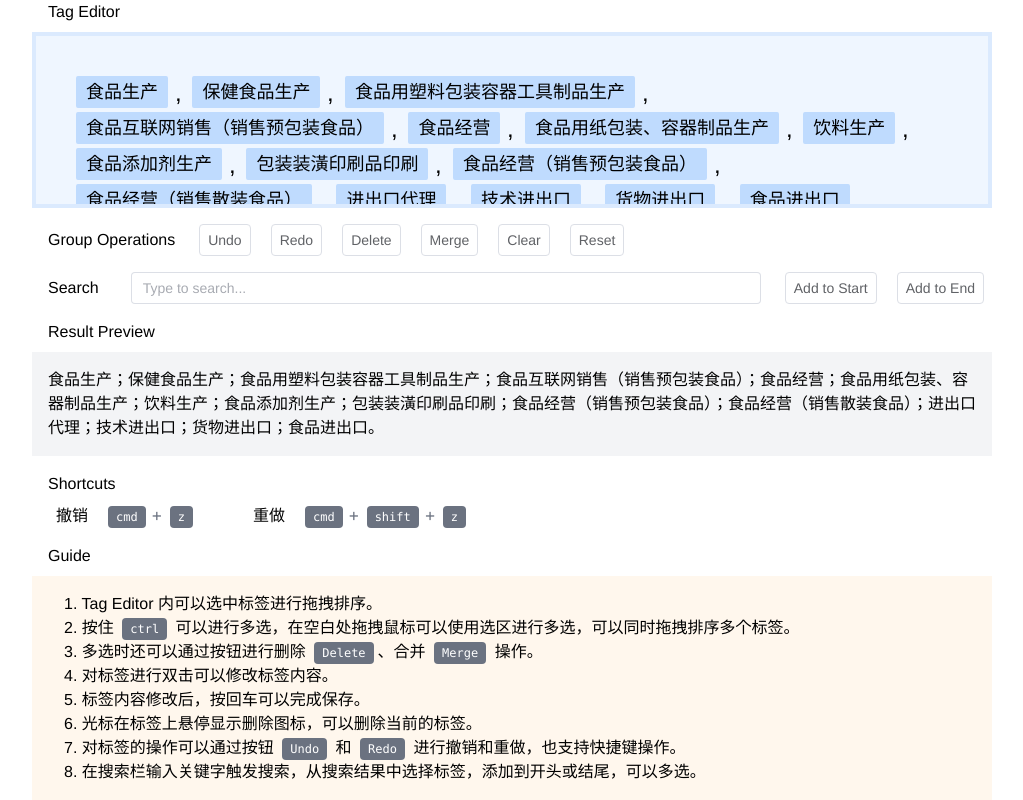
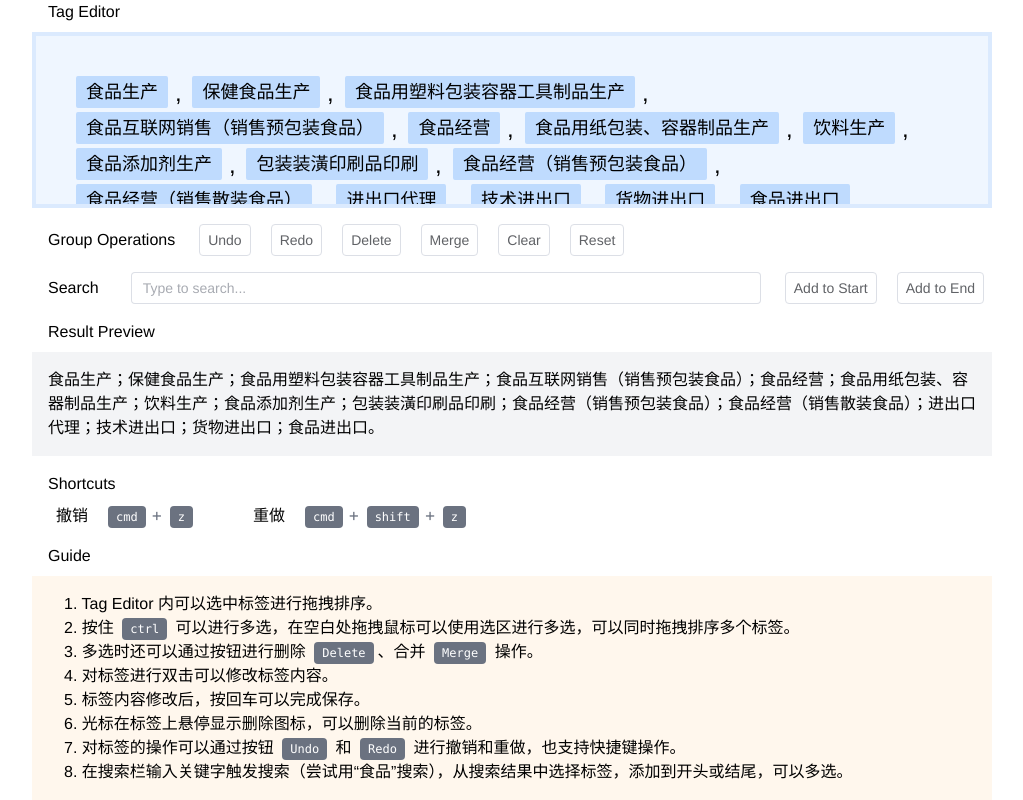
Before and after one commit to zfanli/test-vue3-business-scope-editor, a Vue app: page / in a window 1280 px wide. Shown: the whole page, without its empty margins (128-1151 px from the left). Built offline with nearby package versions, Linux system fonts and the light colour scheme.

Commit message:
update guide

```diff
--- a/src/components/TagEditor.vue
+++ b/src/components/TagEditor.vue
@@ -241,7 +241,7 @@ const { shortcuts } = useShortcuts({ handleUndo, handleRedo })
         </div>
         <div class="ml-4 mr-2">
           8.
-          在搜索栏输入关键字触发搜索，从搜索结果中选择标签，添加到开头或结尾，可以多选。
+          在搜索栏输入关键字触发搜索（尝试用“食品”搜索），从搜索结果中选择标签，添加到开头或结尾，可以多选。
         </div>
       </div>
     </div>
```
